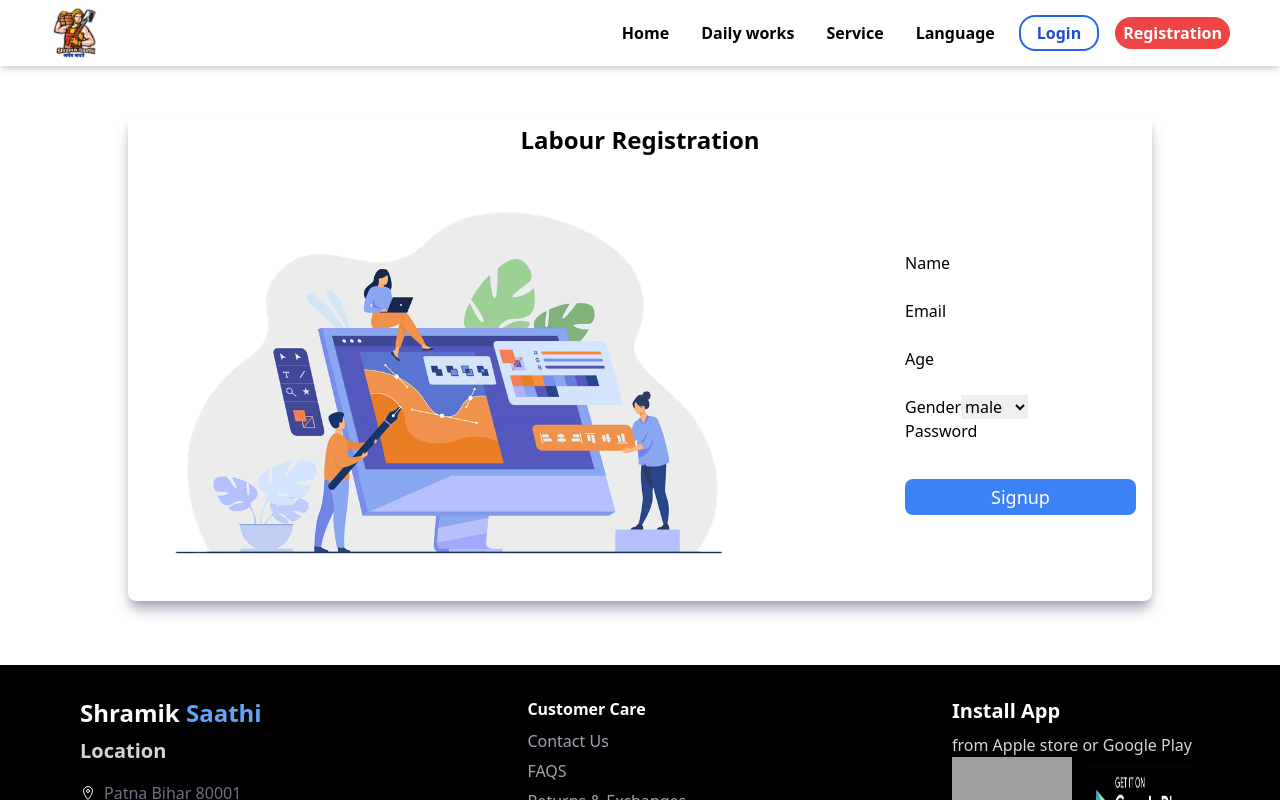
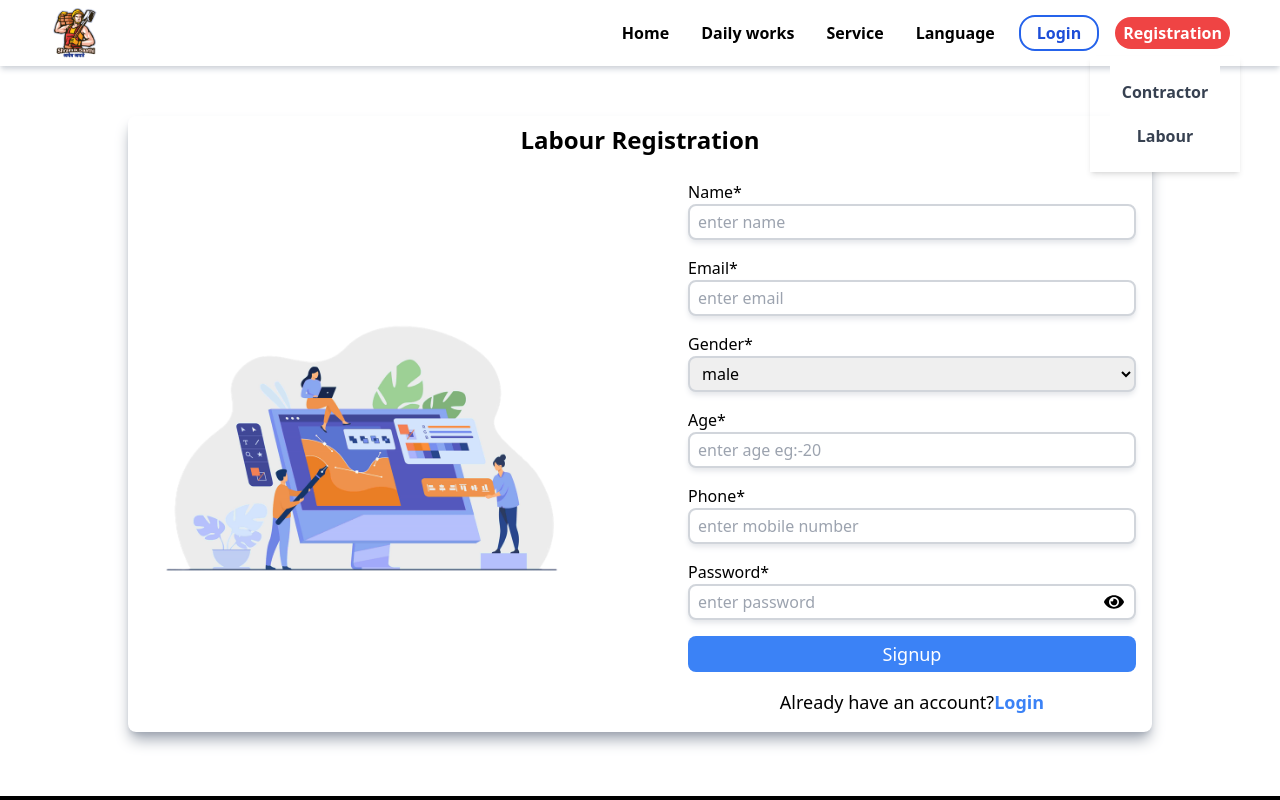
Before and after one commit to ujjwaluks7/FullStack_job_Listing, a React (Vite) app in the folder frontend/: page /labour/register in a window 1280 px wide. Both pictures are taken after a click on the button "Registration". Shown: the top 800 px of the page. Built offline with nearby package versions, Linux system fonts and the light colour scheme; grey boxes are pictures that could not be loaded.

Commit message:
register small modal

```diff
--- a/frontend/src/components/CRUDForm/CRUDForm.jsx
+++ /dev/null
@@ -1,75 +0,0 @@
-import React, { useState } from "react";
-import Spinner from "../spinner/Spinner";
-function CRUDForm({ fields, onSubmit, loading }) {
-  const [formData, setFormData] = useState({});
-
-  const handleChange = (e) => {
-    setFormData({ ...formData, [e.target.name]: e.target.value });
-  };
-
-  const handleSubmit = (e) => {
-    e.preventDefault();
-    onSubmit(formData);
-  };
-
-  function MakeField({ field, i }) {
-    if (["text", "number", "email", "password", "date"].includes(field.type)) {
-      return (
-        <div className="">
-          <label htmlFor={`${field.name}_${i}`}>{field.label}</label>
-          <input
-            type={field.type}
-            id={`${field.name}_${i}`}
-            name={field.name}
-            value={formData[field.name]}
-            onChange={handleChange}
-            // autoFocus={i === 0}
-          />
-        </div>
-      );
-    }
-
-    if (field.type === "select") {
-      return (
-        <div className="">
-          <label htmlFor={`${field.name}_${i}`}>{field.label}</label>
-          <select
-            id={`${field.name}_${i}`}
-            name={field.name}
-            value={formData[field.name]}
-            onChange={handleChange}
-            // multiple={rest.multiple}
-            // autoFocus={i === 0}
-          >
-            {field?.values?.map((value, j) => (
-              <option value={value} key={`${field.name}_${j}_${i}`}>
-                {value}
-              </option>
-            ))}
-            {/* <option value="">g</option> */}
-          </select>
-        </div>
-      );
-    }
-  }
-
-  return (
-    <div>
-      <form onSubmit={handleSubmit}>
-        {fields?.map((field, i) => (
-          <MakeField field={field} i={i} />
-        ))}
-
-        <div className="mt-3 bg-blue-500 w-full rounded-lg flex justify-center  text-white text-lg py-1">
-          {loading ? (
-            <Spinner />
-          ) : (
-            <button className=" hover:shadow-md w-full">Signup</button>
-          )}
-        </div>
-      </form>
-    </div>
-  );
-}
-
-export default CRUDForm;
--- a/frontend/src/components/header/Header.jsx
+++ b/frontend/src/components/header/Header.jsx
@@ -5,11 +5,13 @@ import MobileHeader from "../mobileHeader/MobileHeader";
 import avatarIcon from "../../assets/avatar_icon.png";
 import { getUserInfo } from "../../API/apiCall";
 import SmallModal from "../smallModal/SmallModal";
+import SmallRegisterModal from "../../pages/registration/SmallRegisterModal";
 
 function Header() {
   const [isOpenMobileManu, setIsOpenMobileManu] = useState(false);
   const [isLogin, setIsLogin] = useState(false);
   const [isOpen, setIsOpen] = useState(false);
+  const [isOpenRegisterModal, setIsOpenRegisteModal] = useState(false);
 
   useEffect(() => {
     checkIsLogin();
@@ -28,6 +30,10 @@ function Header() {
 
   function handelOpenSmallModal() {
     setIsOpen(true);
+  }
+
+  function handleOpenRegisterModal() {
+    setIsOpenRegisteModal(true);
   }
 
   return (
@@ -86,11 +92,17 @@ function Header() {
                   Login
                 </NavLink>
                 <button
+                  onClick={handleOpenRegisterModal}
                   className="px-2 py-1 bg-red-500 rounded-2xl text-white"
-                  to="/"
                 >
                   Registration
                 </button>
+                <div className="absolute top-14 right-10">
+                  <SmallRegisterModal
+                    isOpenRegisterModal={isOpenRegisterModal}
+                    setIsOpenRegisteModal={setIsOpenRegisteModal}
+                  />
+                </div>
               </>
             )}
           </div>
--- a/frontend/src/components/smallModal/SmallModal.jsx
+++ b/frontend/src/components/smallModal/SmallModal.jsx
@@ -1,9 +1,10 @@
 import React, { useState, useRef, useEffect, memo } from "react";
-import { NavLink } from "react-router-dom";
+import { NavLink, useNavigate } from "react-router-dom";
 import { IoIosLogOut } from "react-icons/io";
 import { RxAvatar } from "react-icons/rx";
 
 const SmallModal = ({ isOpen, setIsOpen, role }) => {
+  const navigate = useNavigate();
   const modalRef = useRef();
 
   const toggleModal = () => {
@@ -13,6 +14,13 @@ const SmallModal = ({ isOpen, setIsOpen, role }) => {
   const closeModal = () => {
     setIsOpen(false);
   };
+
+  function handleLogout() {
+    localStorage.removeItem("shramik_token");
+    localStorage.removeItem("shramik_role");
+    navigate("/login");
+    closeModal();
+  }
 
   useEffect(() => {
     const handleClickOutside = (event) => {
@@ -47,7 +55,7 @@ const SmallModal = ({ isOpen, setIsOpen, role }) => {
               </NavLink>
               <button
                 className=" bg-red-500 rounded-lg text-white px-3 py-1 flex items-center gap-2"
-                onClick={closeModal}
+                onClick={handleLogout}
               >
                 <IoIosLogOut />
                 Logout
--- a/frontend/src/pages/login/Login.jsx
+++ b/frontend/src/pages/login/Login.jsx
@@ -108,12 +108,6 @@ function Login() {
                 </button>
               )}
             </div>
-            <p className="font-bodyFont md:text-lg text-xs">
-              Dont`t have an account?{" "}
-              <Link to="/signup" className="text-blue-600 font-bold">
-                Signup
-              </Link>
-            </p>
           </form>
         </div>
       </div>
--- a/frontend/src/pages/registration/LabourRegister.jsx
+++ b/frontend/src/pages/registration/LabourRegister.jsx
@@ -5,7 +5,6 @@ import { Link, useNavigate } from "react-router-dom";
 import { FaEyeSlash, FaEye } from "react-icons/fa";
 import Spinner from "../../components/spinner/Spinner";
 import { labourRegistration } from "../../API/apiCall";
-import CRUDForm from "../../components/CRUDForm/CRUDForm";
 
 function LabourRegister() {
   const navigate = useNavigate();
@@ -19,21 +18,6 @@ function LabourRegister() {
   });
   const [showPassword, setShowPassword] = useState("password");
   const [loading, setLoading] = useState(false);
-
-  const fields = [
-    { name: "name", label: "Name", type: "text", required: true },
-    { name: "email", label: "Email", type: "email", required: true },
-    { name: "age", label: "Age", type: "number", required: true },
-    {
-      name: "gender",
-      label: "Gender",
-      type: "select",
-      required: true,
-      initialValue: 0,
-      values: ["male", "femail"],
-    },
-    { name: "password", label: "Password", type: "password", required: true },
-  ];
 
   async function submitHandler(formData) {
     console.log(formData);
@@ -60,11 +44,11 @@ function LabourRegister() {
     }
   }
 
-  // function handlerChange(e) {
-  //   const { name, value } = e.target;
+  function handlerChange(e) {
+    const { name, value } = e.target;
 
-  //   setInputVal({ ...inputVal, [name]: value });
-  // }
+    setInputVal({ ...inputVal, [name]: value });
+  }
 
   return (
     <div className="  md:my-[50px] md:mb-16 mb-5 flex items-center justify-center">
@@ -77,7 +61,7 @@ function LabourRegister() {
             <img className="w-[80%]" src={signupImg} alt="" />
           </div>
 
-          {/* <form
+          <form
             onSubmit={(e) => submitHandler(e)}
             className="flex flex-col items-center gap-4"
           >
@@ -177,19 +161,12 @@ function LabourRegister() {
               )}
             </div>
             <p className="font-bodyFont text-xs md:text-lg">
-              Already have an account?{" "}
+              Already have an account?
               <Link to="/login" className="font-bold text-blue-500">
                 Login
               </Link>
             </p>
-          </form> */}
-
-          <CRUDForm
-            fields={fields}
-            onSubmit={submitHandler}
-            loading={loading}
-            setLoading={setLoading}
-          />
+          </form>
         </div>
       </div>
       <Toaster />
--- a/frontend/src/pages/registration/SmallModal.jsx
+++ b/frontend/src/pages/registration/SmallRegisterModal.jsx
@@ -3,15 +3,15 @@ import { NavLink } from "react-router-dom";
 import { IoIosLogOut } from "react-icons/io";
 import { RxAvatar } from "react-icons/rx";
 
-const SmallModal = ({ isOpen, setIsOpen, role }) => {
+const SmallRegisterModal = ({ isOpenRegisterModal, setIsOpenRegisteModal }) => {
   const modalRef = useRef();
 
   const toggleModal = () => {
-    setIsOpen(!isOpen);
+    setIsOpenRegisteModal(!isOpenRegisterModal);
   };
 
   const closeModal = () => {
-    setIsOpen(false);
+    setIsOpenRegisteModal(false);
   };
 
   useEffect(() => {
@@ -29,7 +29,7 @@ const SmallModal = ({ isOpen, setIsOpen, role }) => {
 
   return (
     <div className="relative" ref={modalRef}>
-      {isOpen && (
+      {isOpenRegisterModal && (
         <div className=" w-[150px] shadow-md flex items-center justify-center">
           <div className="bg-white rounded-lg px-3 py-5 max-w-md">
             <div className="flex items-center flex-col gap-3">
@@ -40,16 +40,16 @@ const SmallModal = ({ isOpen, setIsOpen, role }) => {
                 onClick={closeModal}
                 to="/contractor/register"
               >
-                Contractor Register
+                Contractor
               </NavLink>
               <NavLink
                 Labour
                 Login
                 className="text-gray-700 font-bold flex items-center gap-1 hover:shadow-md hover:shadow-gray-600 hover:px-2 py-1 rounded-lg"
                 onClick={closeModal}
-                to="/contractor/register"
+                to="/labour/register"
               >
-                Labour Register
+                Labour
               </NavLink>
             </div>
           </div>
@@ -59,8 +59,4 @@ const SmallModal = ({ isOpen, setIsOpen, role }) => {
   );
 };
 
-// export default Modal;
-
-export default memo(SmallModal);
-
-// export default SmallModal;
+export default memo(SmallRegisterModal);
```
